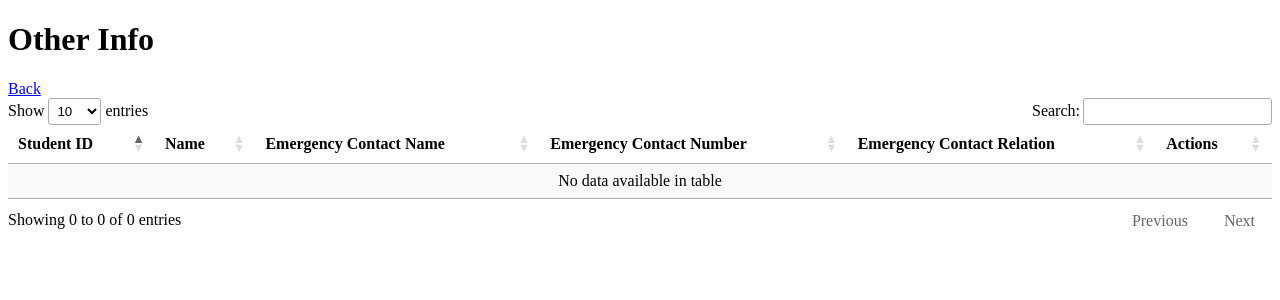
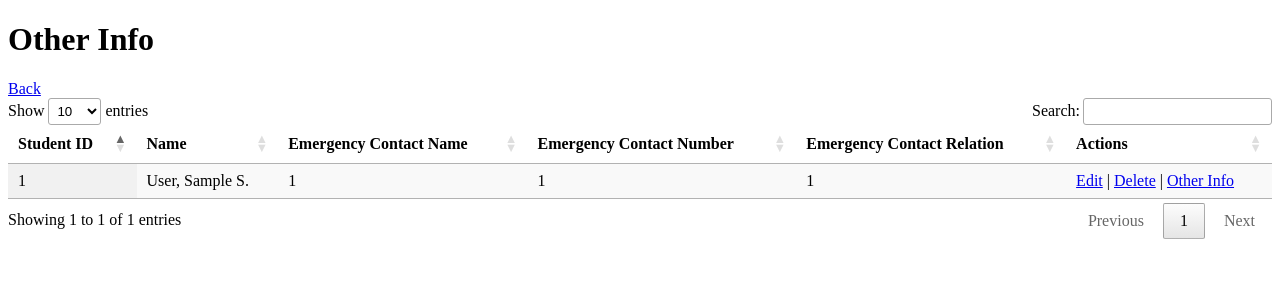
Before and after one commit to DavonGT/CSD-Student-IMS, a Django app: template core/templates/core/student_other_info.html in a window 1280 px wide. Shown: the top 300 px of the page. Run offline with Django 5.2, Linux system fonts and the light colour scheme; the template is opened without the code that fills it: values that come from a table or form of the project are taken from there, others are empty; tables that the repository leaves empty hold one stand-in row (values such as "Sample post"); some libraries are stand-ins or nearby versions.

Commit message:
other info now showing correct data

```diff
--- a/core/templates/core/student_list.html
+++ b/core/templates/core/student_list.html
@@ -30,7 +30,7 @@
                 <td>
                     <a href="{% url 'student_update' student.pk %}">Edit</a> |
                     <a href="{% url 'student_delete' student.pk %}">Delete</a> |
-                    <a href="{% url 'other_info' %}">Other Info</a>
+                    <a href="{% url 'other_info' student.pk %}">Other Info</a>
                 </td>
             </tr>
             {% endfor %}
--- a/core/templates/core/student_other_info.html
+++ b/core/templates/core/student_other_info.html
@@ -16,7 +16,18 @@
             </tr>
         </thead>
         <tbody>
-
+            <tr>
+                <td>{{ student.id }}</td>
+                <td>{{ student.name }}</td>
+                <td>{{ student.id }}</td>
+                <td>{{ student.id }}</td>
+                <td>{{ student.id }}</td>
+                <td>
+                    <a href="{% url 'student_update' student.pk %}">Edit</a> |
+                    <a href="{% url 'student_delete' student.pk %}">Delete</a> |
+                    <a href="{% url 'other_info' student.pk %}">Other Info</a>
+                </td>
+            </tr>
         </tbody>
     </table>
 
--- a/core/urls.py
+++ b/core/urls.py
@@ -22,5 +22,5 @@ urlpatterns = [
     path('create/', views.student_create, name='student_create'),
     path('update/<int:pk>/', views.student_update, name='student_update'),
     path('delete/<int:pk>/', views.student_delete, name='student_delete'),
-    path('other_info', views.student_info, name='other_info'),
+    path('other_info/<int:pk>', views.student_info, name='other_info'),
 ]
```
Also changed, not shown: core/views.py (+4 -3 lines).
